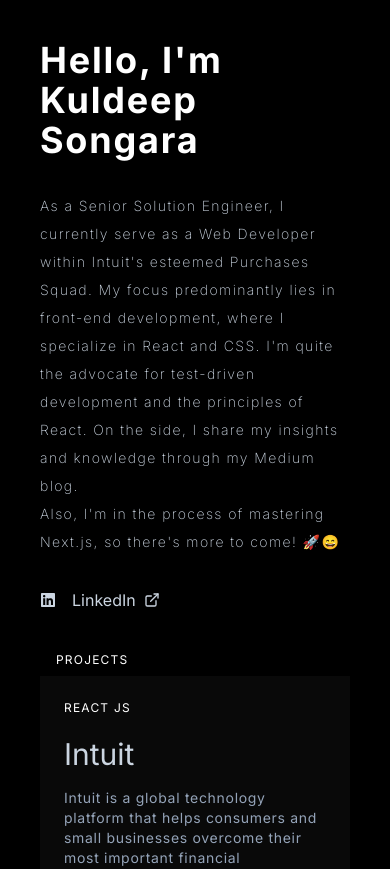
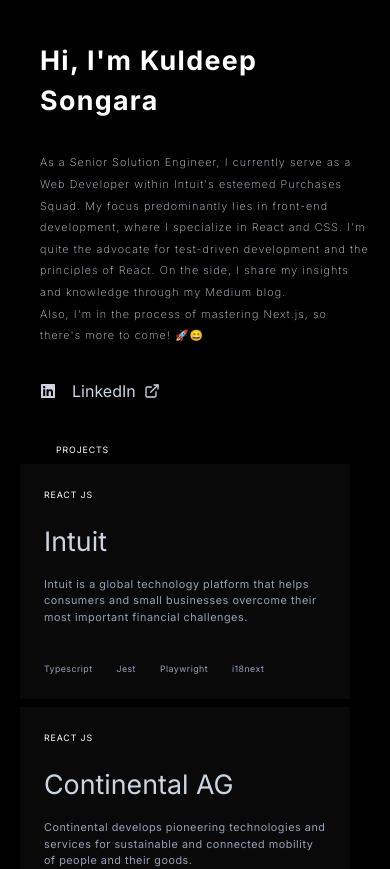
Before and after one commit to kuldeepSongara/my-portfolio, a Next.js app: page / in a window 390 px wide. Shown: the top 869 px of the page. Built offline with nearby package versions, Linux system fonts and the light colour scheme.

Commit message:
responsive fix added, need to re-verify

```diff
--- a/app/blogs/Blogs.tsx
+++ b/app/blogs/Blogs.tsx
@@ -13,7 +13,7 @@
         Blogs
       </h6>
       <div
-        className="p-10 md:p-12 lg:p-20 2xl:p-24 flex flex-col gap-2 lg:flex-row"
+        className="p-10 pl-5 md:p-12 md:pl-6 lg:p-20 2xl:p-24 flex flex-col gap-2 lg:flex-row"
         id="blogs"
       >
         <div className="flex flex-col gap-2 lg:w-[50%]">
--- a/app/contact/Contact.tsx
+++ b/app/contact/Contact.tsx
@@ -5,7 +5,7 @@
         Contact
       </h6>
       <div
-        className="p-10 md:p-12 lg:p-20 2xl:p-24 flex flex-col gap-2"
+        className="p-10 pl-5 md:p-12 md:pl-6 lg:p-20 2xl:p-24 flex flex-col gap-2"
         id="contact"
       >
         contact info
--- a/app/projects/Projects.tsx
+++ b/app/projects/Projects.tsx
@@ -8,7 +8,7 @@
         Projects
       </h6>
       <div
-        className="p-10 md:p-12 lg:p-20 2xl:p-24 flex flex-col gap-2"
+        className="p-10 pl-5 md:p-12 md:pl-6 lg:p-20 2xl:p-24 flex flex-col gap-2"
         id="projects"
       >
         {ProjectsData.map((project) => (
--- a/app/ui/NavSection.tsx
+++ b/app/ui/NavSection.tsx
@@ -5,12 +5,12 @@
 
 const NavSection = () => {
   return (
-    <div className="p-10 md:p-12 lg:p-20 2xl:p-24 md:max-h-screen md:max-w-[50%] flex flex-col justify-between gap-30 md:sticky top-0 md:overflow-y-hidden">
+    <div className="p-10 pr-5 md:p-12 md:pr-6 lg:p-20 2xl:p-24 md:max-h-screen md:max-w-[50%] flex flex-col justify-between gap-30 md:sticky top-0 md:overflow-y-hidden">
       <section className="flex flex-col gap-8">
-        <h1 className="text-4xl md:text-6xl xl:text-7xl font-bold flex-wrap tracking-wider">
-          Hello, I'm <br /> Kuldeep Songara
+        <h1 className="text-3xl md:text-5xl xl:text-6xl font-bold flex-wrap tracking-wider">
+          Hi, I'm Kuldeep Songara
         </h1>
-        <article className="md:max-w-md text-slate-300 text-sm font-extralight leading-loose tracking-widest">
+        <article className="text-slate-300 text-sm font-extralight leading-loose tracking-widest">
           As a Senior Solution Engineer, I currently serve as a Web Developer
           within Intuit's esteemed Purchases Squad. My focus predominantly lies
           in front-end development, where I specialize in React and CSS. I'm
--- a/tailwind.config.ts
+++ b/tailwind.config.ts
@@ -16,6 +16,26 @@
       letterSpacing: {
         extrawidest: ".375em",
       },
+      fontSize: {
+        xs: '0.55rem',
+        sm: '0.675rem',
+        base: '0.8rem',
+        lg: '0.925rem',
+        xl: '1.05rem',
+        '2xl': '1.3rem',
+        '3xl': '1.675rem',
+        '4xl': '2.05rem',
+        '5xl': '2.8rem',
+        '6xl': '3.55rem',
+        '7xl': '4.3rem',
+      },
+      screens: {
+        'sm': '640px',
+        'md': '900px',
+        'lg': '1024px',
+        'xl': '1280px',
+        '2xl': '1536px',
+      }
     },
   },
   plugins: [],
```
